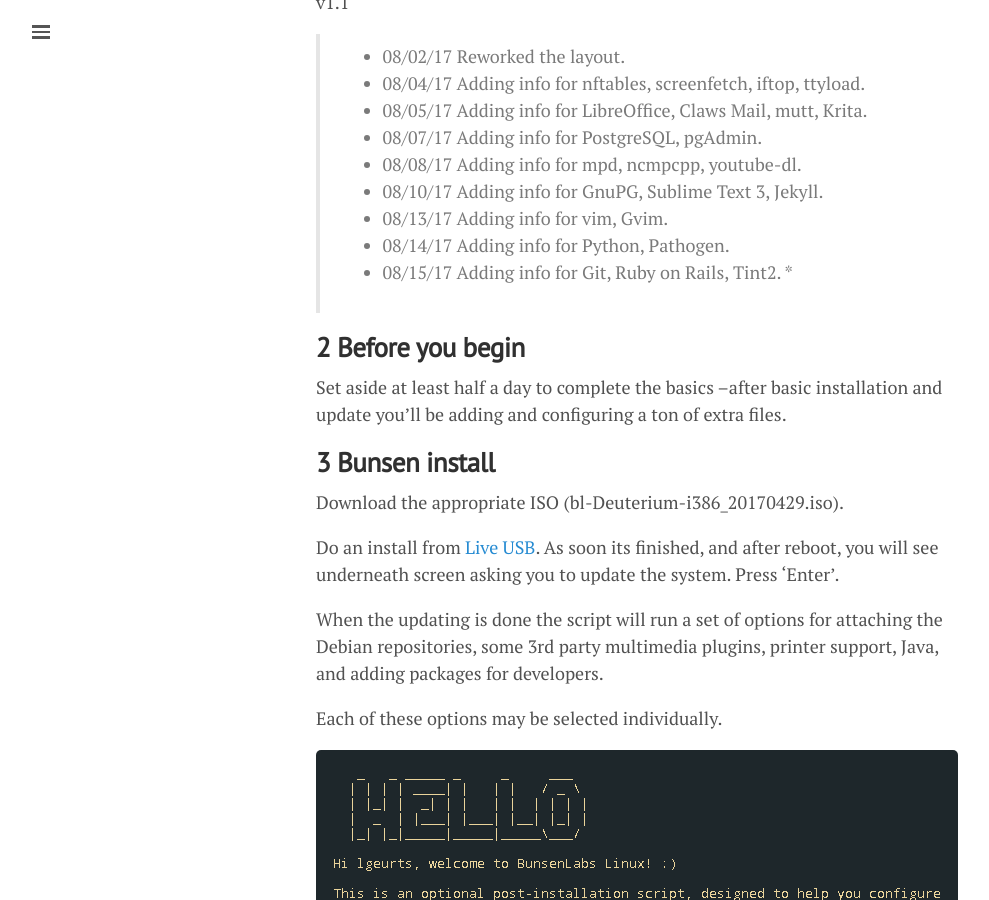
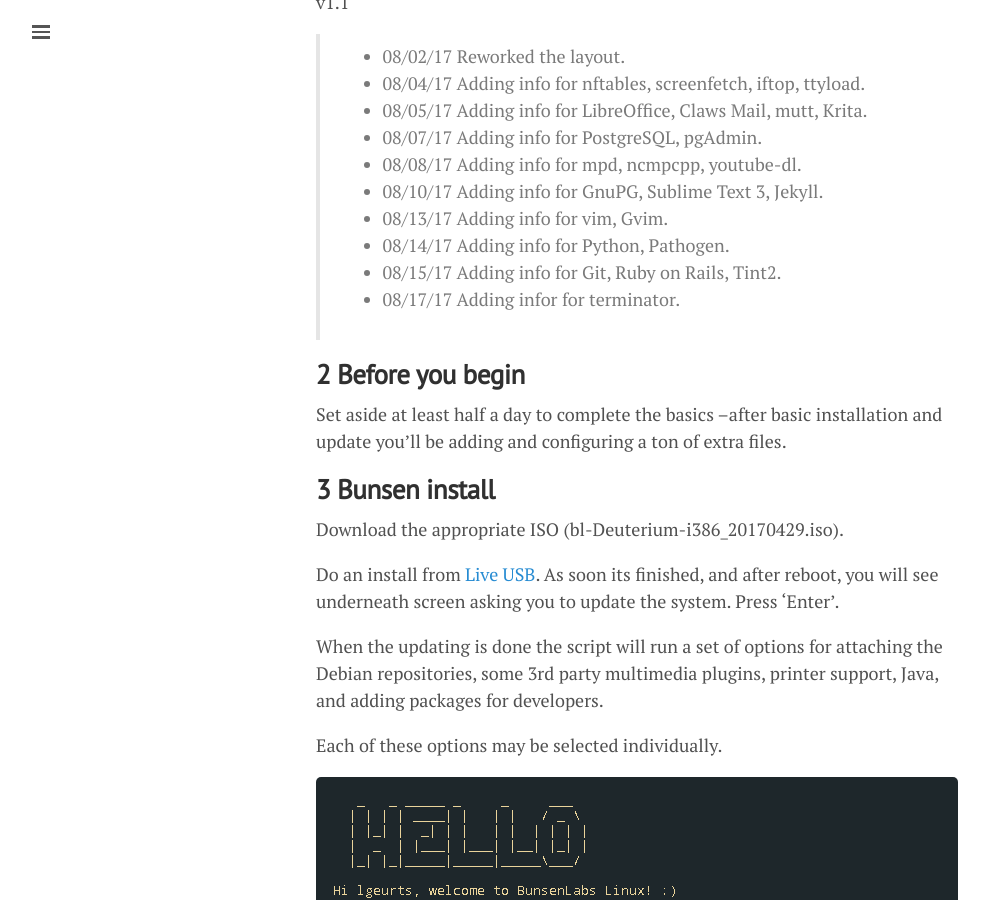
Before and after one commit to lgeurts/lgeurts.github.io, a Jekyll site: the page built from _posts/2017-07-11-bunsenlabs-linux-setup-notes-for dell-inspiron-6000.md, in a window 1280 px wide and 900 px high, scrolled down 1267 px. Shown: the whole window, without its empty margins (0-989 px from the left). Built offline with Jekyll 4.4.1, drawn with Linux system fonts in a browser that asks for light colours; nearby versions of some CDN libraries; comment, search, counter and statistics services are not loaded.

Commit message:
Update 2017-07-11-bunsenlabs-linux-setup-notes-for dell-inspiron-6000.md

```diff
--- a/_posts/2017-07-11-bunsenlabs-linux-setup-notes-for dell-inspiron-6000.md
+++ b/_posts/2017-07-11-bunsenlabs-linux-setup-notes-for dell-inspiron-6000.md
@@ -34,7 +34,7 @@
 > * 08/13/17 Adding info for vim, Gvim.
 > * 08/14/17 Adding info for Python, Pathogen.
 > * 08/15/17 Adding info for Git, Ruby on Rails, Tint2.
-> *
+> * 08/17/17 Adding infor for terminator.
 
 **2 Before you begin**
 ----------------------
```
